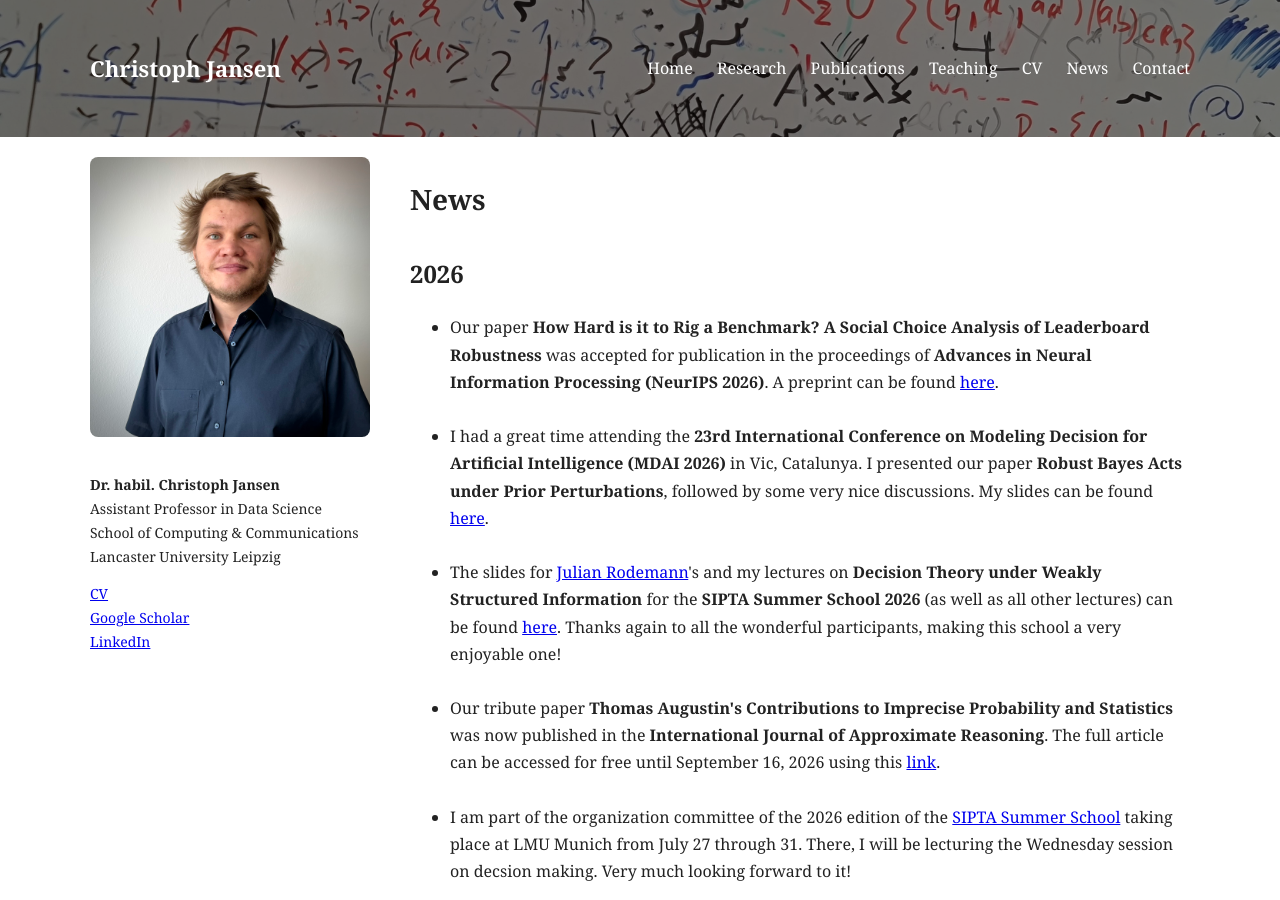
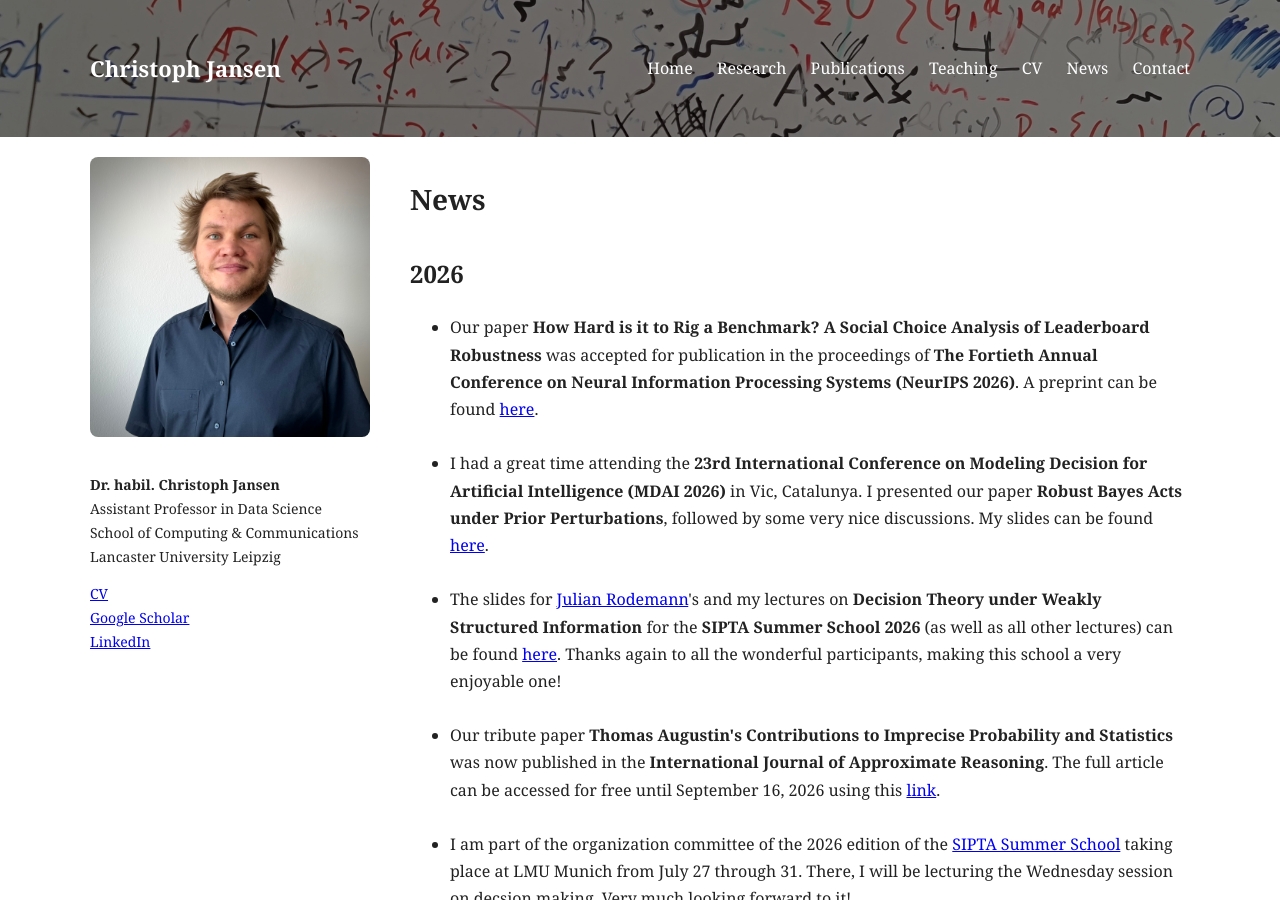
Before and after one commit to jansenc/jansenc.github.io, a Jekyll site: the page built from news/index.md, in a window 1280 px wide and 900 px high. Built offline with Jekyll 4.4.1, drawn with Linux system fonts in a browser that asks for light colours.

Commit message:
Update index.md

```diff
--- a/news/index.md
+++ b/news/index.md
@@ -9,7 +9,7 @@ permalink: /news/
 <h2>2026</h2>
 <ul>
     <li>
-    Our paper <strong>How Hard is it to Rig a Benchmark? A Social Choice Analysis of Leaderboard Robustness</strong> was accepted for publication in the proceedings of <strong>Advances in Neural Information Processing (NeurIPS 2026)</strong>. A preprint can be found <a href="https://arxiv.org/abs/2605.23628">here</a>.
+    Our paper <strong>How Hard is it to Rig a Benchmark? A Social Choice Analysis of Leaderboard Robustness</strong> was accepted for publication in the proceedings of <strong>The Fortieth Annual Conference on Neural Information Processing Systems (NeurIPS 2026)</strong>. A preprint can be found <a href="https://arxiv.org/abs/2605.23628">here</a>.
   </li>
     <br>
     <li>
```
